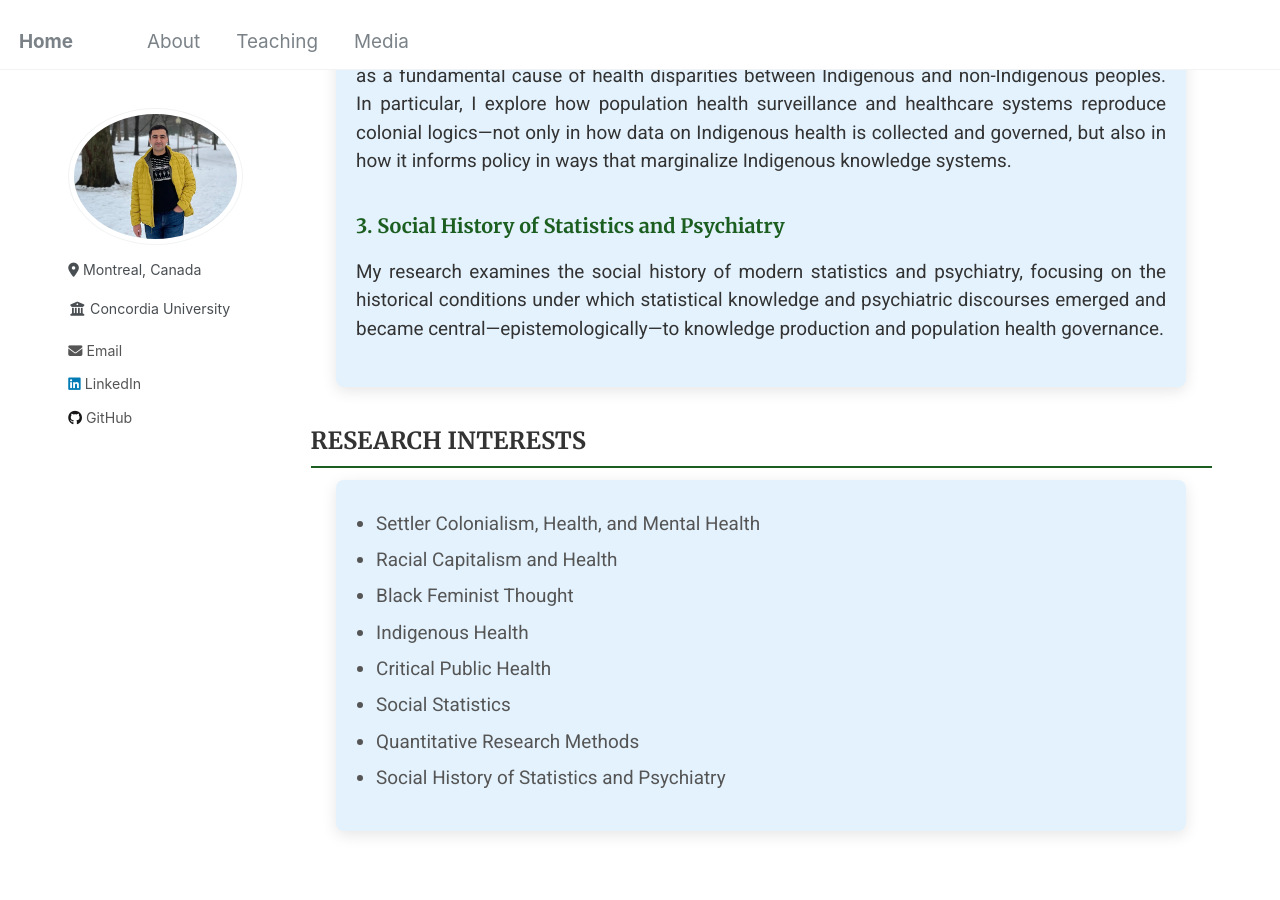
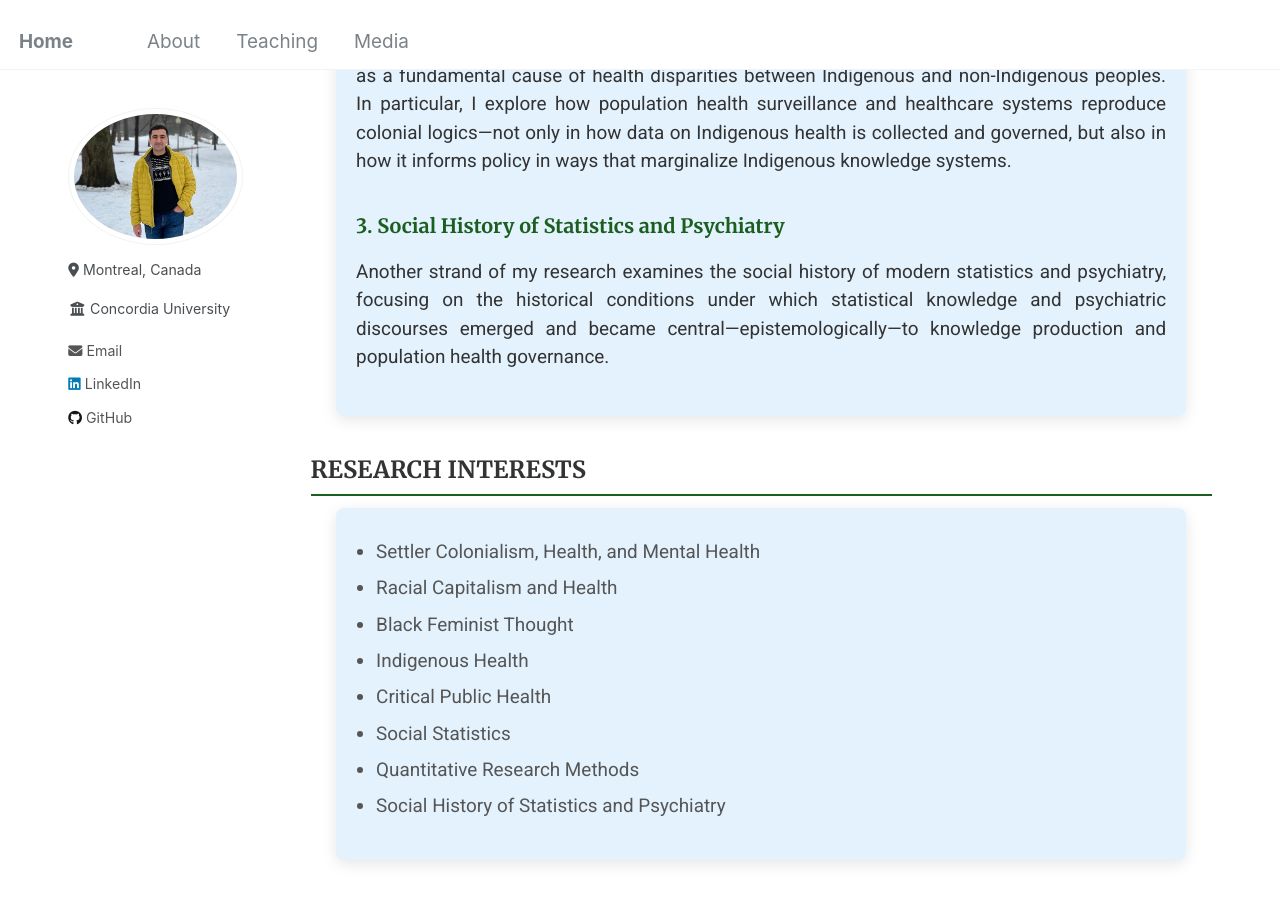
Before and after one commit to Mohsnmonji/mohsnmonji.github.io, a Jekyll site: the page built from about-me.md, in a window 1280 px wide and 900 px high, scrolled down 1181 px. Built offline with Jekyll 4.4.1, drawn with Linux system fonts in a browser that asks for light colours.

Commit message:
Update about-me.md

```diff
--- a/about-me.md
+++ b/about-me.md
@@ -101,7 +101,7 @@ author_profile: true
 
     <h4>3. Social History of Statistics and Psychiatry</h4>
     <p>
-      My research examines the social history of modern statistics and psychiatry, focusing on the historical conditions under which statistical knowledge and psychiatric discourses emerged and became central—epistemologically—to knowledge production and population health governance.
+      Another strand of my research examines the social history of modern statistics and psychiatry, focusing on the historical conditions under which statistical knowledge and psychiatric discourses emerged and became central—epistemologically—to knowledge production and population health governance.
     </p>
   </div>
 </div>
```
